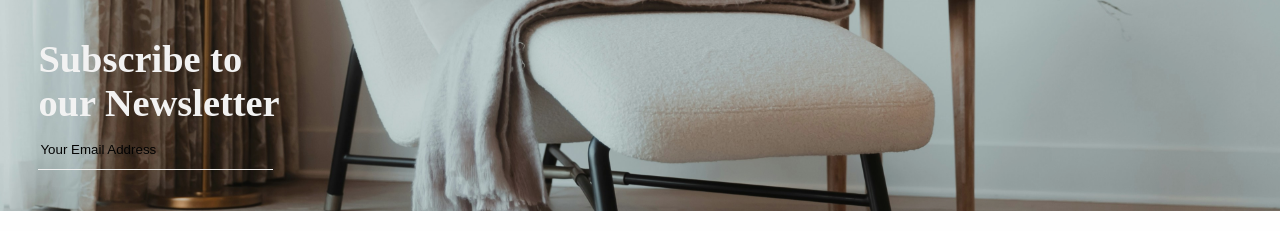
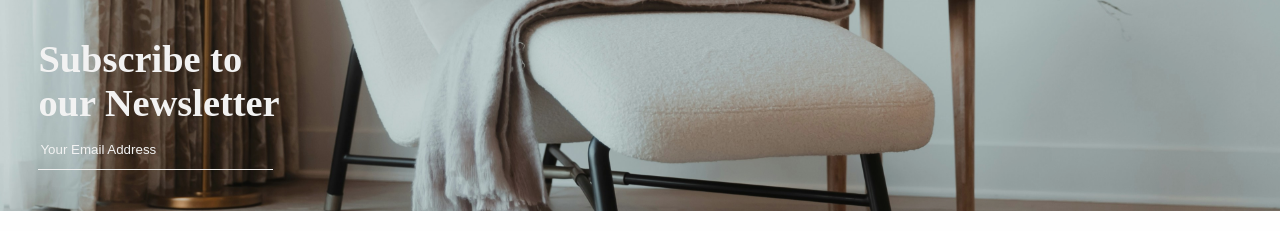
Before and after one commit to berryywise/beatton-spa-webshop, a React (Vite) app: page / in a window 1280 px wide. Shown: the part 2528-2759 px from the top of the page. Built offline with nearby package versions, Linux system fonts and the light colour scheme.

Commit message:
Fix css clashing

```diff
--- a/src/components/contact/Contact.tsx
+++ b/src/components/contact/Contact.tsx
@@ -1,6 +1,6 @@
 import Footer from "../footer/Footer";
 import Header from "../header/Header";
-import "./Contaxt.css"
+import "./Contact.css"
 
 import contactFirst from "../../assets/contact-first.jpg"
 import contactSecond from "../../assets/contact-second.jpg"
--- a/src/components/footer/Footer.css
+++ b/src/components/footer/Footer.css
@@ -1,9 +1,6 @@
-::placeholder {
+input[name="footer"]::placeholder {
     color: white;
   }
-
-
-
 
 .footer-banner-container {
     background-image: url(/src/assets/footer.jpg);
--- a/src/components/footer/Footer.tsx
+++ b/src/components/footer/Footer.tsx
@@ -6,7 +6,7 @@ export const FooterBanner = () => {
         <div className='footer-banner'>
             <div className='footer-form'>
                 <h3 className='footer-title'>Subscribe to our Newsletter</h3>
-                <input className='footer-input' type="text" placeholder='Your Email Address' />
+                <input className='footer-input' name="footer" type="text" placeholder='Your Email Address' />
             </div>
         </div>
     </div>
```
Also changed, not shown: src/components/contact/Contact.css (renamed from src/components/contact/Contaxt.css).
